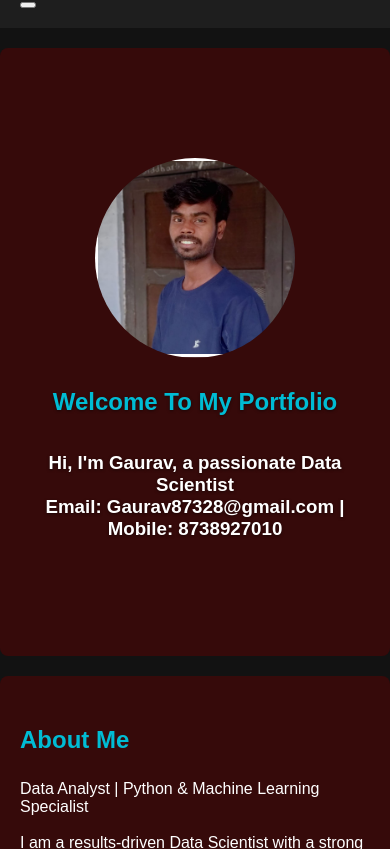
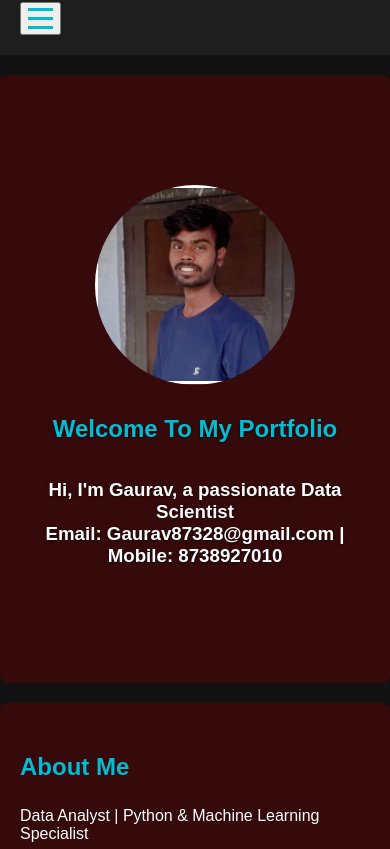
Before and after one commit to gaurav834149/myportfolio, a plain HTML site: page index.html in a window 390 px wide. Shown: the part 75-924 px from the top of the page. Drawn offline with Linux system fonts and the light colour scheme.

Commit message:
Update style.css

```diff
--- a/style.css
+++ b/style.css
@@ -18,14 +18,11 @@ a {
     color: #00bcd4;
     text-decoration: none;
     transition: color 0.3s, border-bottom 0.3s;
-    /* Smooth transition for color and border */
 }
 
 a:hover {
     color: #ffffff;
-    /* Change text color on hover */
     border-bottom: 2px solid #00bcd4;
-    /* Add underline effect on hover */
 }
 
 /* Header Styles */
@@ -43,6 +40,16 @@ a:hover {
 
 .mobile-menu-btn {
     display: none;
+    flex-direction: column;
+    cursor: pointer;
+}
+
+.mobile-menu-btn span {
+    height: 3px;
+    width: 25px;
+    background: #00bcd4;
+    margin: 3px 0;
+    transition: all 0.3s ease;
 }
 
 /* Navigation Styles */
@@ -54,12 +61,10 @@ a:hover {
     margin: 0 15px;
     font-size: 1.1em;
     padding: 5px 0;
-    /* Add some padding for better click area */
 }
 
 .nav-link.active {
     border-bottom: 2px solid #00bcd4;
-    /* Active link underline */
 }
 
 /* Home Section Styles */
@@ -146,7 +151,7 @@ footer {
 /* Responsive Styles */
 @media (max-width: 768px) {
     .mobile-menu-btn {
-        display: block;
+        display: flex;
     }
 
     .main-nav {
@@ -157,6 +162,7 @@ footer {
         left: 0;
         background-color: #1e1e1e;
         width: 100%;
+        z-index: 10;
     }
 
     .main-nav.active {
@@ -165,5 +171,7 @@ footer {
 
     .nav-link {
         margin: 10px 0;
+        padding: 10px;
+        text-align: center;
     }
 }
```
